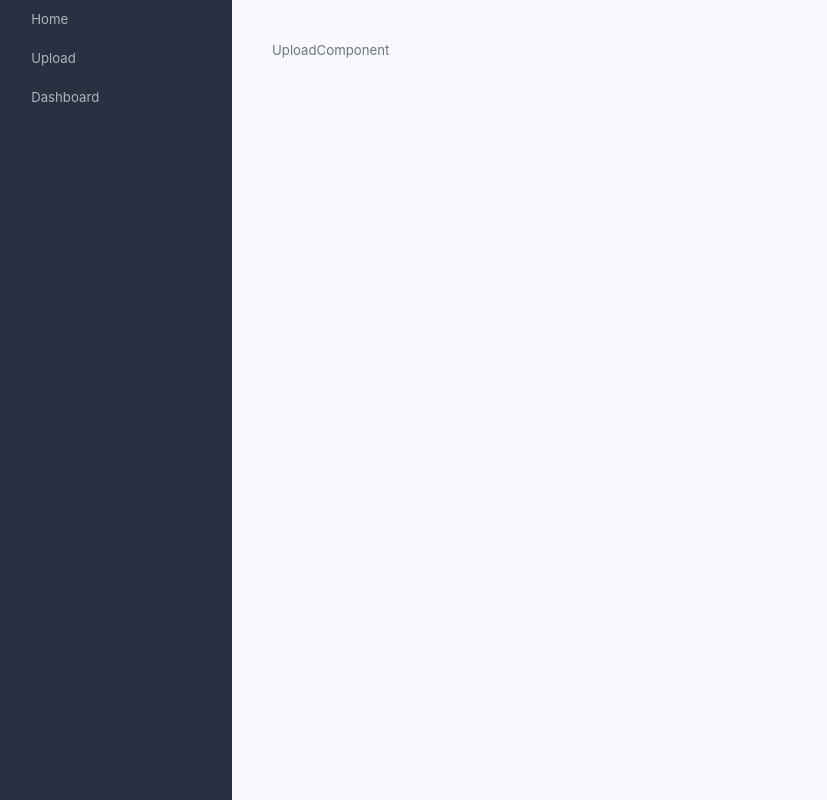
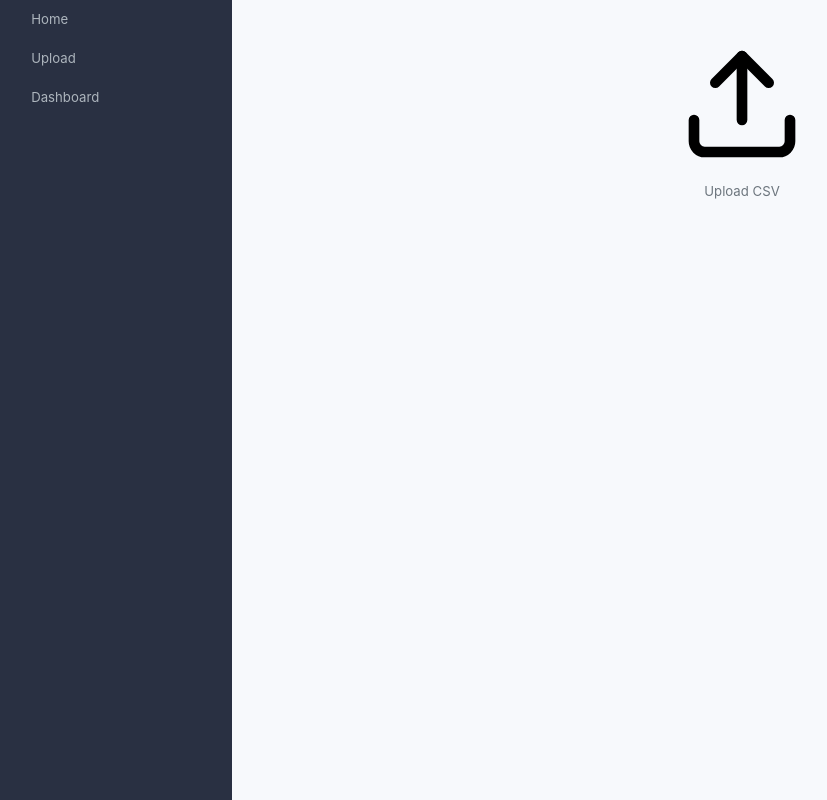
Before and after one commit to melvinroest/a-table-in-react, a React (Create React App) app: page /upload in a window 1280 px wide. Shown: the whole page, without its empty margins (28-855 px from the left). Built offline with nearby package versions, Linux system fonts and the light colour scheme.

Commit message:
refactored, started on UploadPage.tsx

```diff
--- a/package.json
+++ b/package.json
@@ -14,6 +14,7 @@
     "node-sass": "^5.0.0",
     "react": "^17.0.1",
     "react-dom": "^17.0.1",
+    "react-feather": "^2.0.9",
     "react-router-dom": "^5.2.0",
     "react-scripts": "4.0.3",
     "typescript": "^4.2.2",
--- a/src/App.tsx
+++ b/src/App.tsx
@@ -3,9 +3,9 @@ import { Navbar, Nav } from "react-bootstrap";
 
 import styles from "./App.module.scss";
 
-import Home from "./Pages/Home";
-import Upload from "./Pages/Upload";
-import Dashboard from "./Pages/Dashboard";
+import HomePage from "./Pages/HomePage";
+import UploadPage from "./Pages/UploadPage";
+import DashboardPage from "./Pages/DashboardPage";
 
 function App() {
   return (
@@ -29,9 +29,9 @@ function App() {
         <div className={styles.main}>
           <main className={styles.content}>
             <Switch>
-              <Route exact path="/" component={Home} />
-              <Route exact path="/upload" component={Upload} />
-              <Route exact path="/dashboard" component={Dashboard} />
+              <Route exact path="/" component={HomePage} />
+              <Route exact path="/upload" component={UploadPage} />
+              <Route exact path="/dashboard" component={DashboardPage} />
             </Switch>
           </main>
         </div>
--- a/src/Pages/Dashboard.module.scss
+++ /dev/null
@@ -1,3 +0,0 @@
-.test {
-  color: red;
-}
--- a/src/Pages/Dashboard.tsx
+++ b/src/Pages/DashboardPage.tsx
@@ -1,5 +1,5 @@
 
-function Dashboard() {
+function DashboardPage() {
   return (
     <div id="DashboardComponent">
       DashboardComponent
@@ -7,4 +7,4 @@ function Dashboard() {
   );
 }
 
-export default Dashboard;
+export default DashboardPage;
--- a/src/Pages/Home.tsx
+++ b/src/Pages/HomePage.tsx
@@ -1,5 +1,5 @@
 
-function Home() {
+function HomePage() {
   return (
     <div id="HomeComponent">
       Home
@@ -7,4 +7,4 @@ function Home() {
   );
 }
 
-export default Home;
+export default HomePage;
--- a/src/Pages/Upload.tsx
+++ /dev/null
@@ -1,10 +0,0 @@
-
-function Upload() {
-  return (
-    <div id="UploadComponent">
-      UploadComponent
-    </div>
-  );
-}
-
-export default Upload;
--- /dev/null
+++ b/src/Pages/UploadPage.module.scss
@@ -0,0 +1,6 @@
+.uploadCenter {
+  height: 100%;
+  display: flex;
+  justify-content: center;
+  // align-items: center;
+}
--- /dev/null
+++ b/src/Pages/UploadPage.tsx
@@ -0,0 +1,17 @@
+import styles from "./UploadPage.module.scss";
+import { Upload } from 'react-feather';
+
+function UploadPage() {
+  return (
+    <div id="UploadComponent">
+      <div className={styles.uploadCenter} >
+        <Upload color="black" size={128} />
+      </div>
+      <p className={styles.uploadCenter}>
+        Upload CSV
+      </p>
+    </div>
+  );
+}
+
+export default UploadPage;
```
Also changed, not shown: src/Pages/DashboardPage.module.scss (added), src/Pages/Home.module.scss (deleted), src/Pages/HomePage.module.scss (added), src/Pages/Upload.module.scss (deleted), 1 other file (tests, documents, lock files or other folders).
